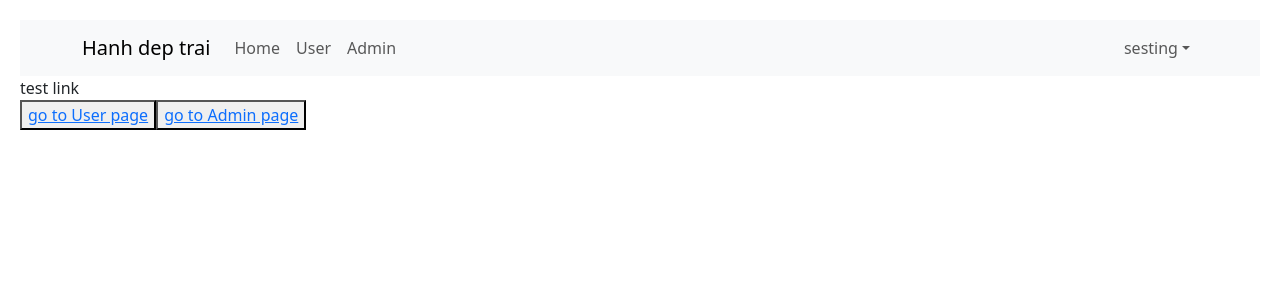
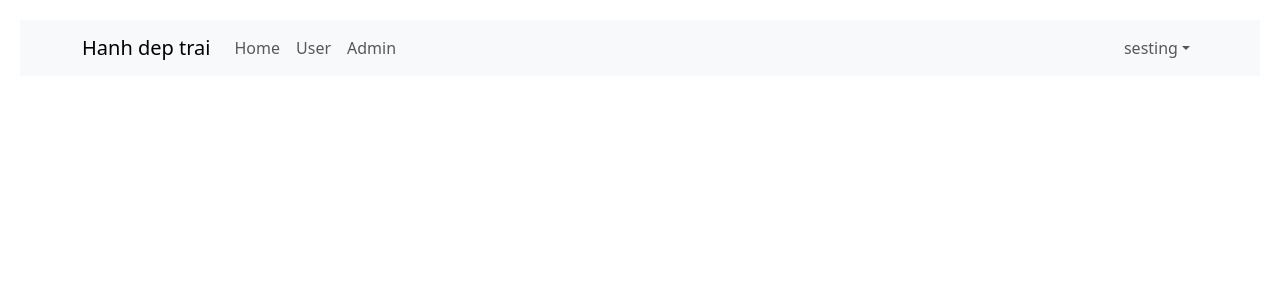
Before and after one commit to doanxhanh05-hue/react_hoidanit, a React (Create React App) app: page / in a window 1280 px wide. Shown: the top 300 px of the page. Built offline with nearby package versions, Linux system fonts and the light colour scheme.

Commit message:
'video49'

```diff
--- a/src/App.js
+++ b/src/App.js
@@ -1,20 +1,19 @@
-import { Link } from 'react-router-dom';
+import { Outlet } from 'react-router-dom';
 import './App.scss';
 import Header from './components/header/Header';
 const App = () => {
 
   return (
     <div className="app--container">
-      <Header></Header>
-      <div>
-        test link
-        <div>
-          <button>
-            <Link to='/Users'>go to User page</Link>
-          </button>
-          <button>
-            <Link to='/Admins'>go to Admin page</Link>
-          </button>
+      <div className='header-container'>
+        <Header></Header>
+      </div>
+      <div className='main-container'>
+        <div className='sidenav-container'>
+
+        </div>
+        <div className='app-content'>
+          <Outlet></Outlet>
         </div>
       </div>
     </div>
--- a/src/index.js
+++ b/src/index.js
@@ -14,9 +14,10 @@
     {/* <React.StrictMode> */}
     <BrowserRouter>
       <Routes>
-        <Route path="/" element={<App />} />
-        <Route path="Users" element={<User />} />
-        <Route path="Admins" element={<Admin />} />
+        <Route path="/" element={<App />} >
+          <Route path="Users" element={<User />} />
+          <Route path="Admins" element={<Admin />} />
+        </Route>
       </Routes>
     </BrowserRouter>
 
```
